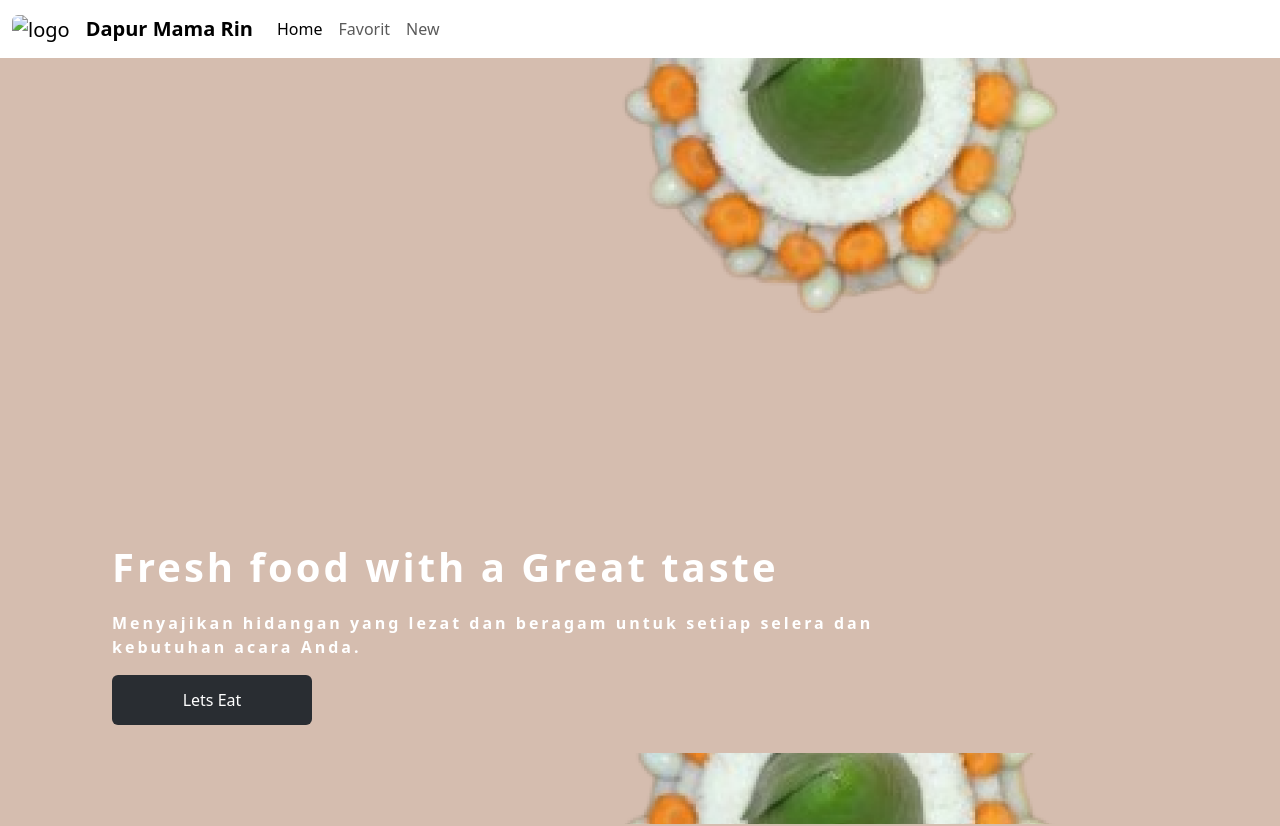
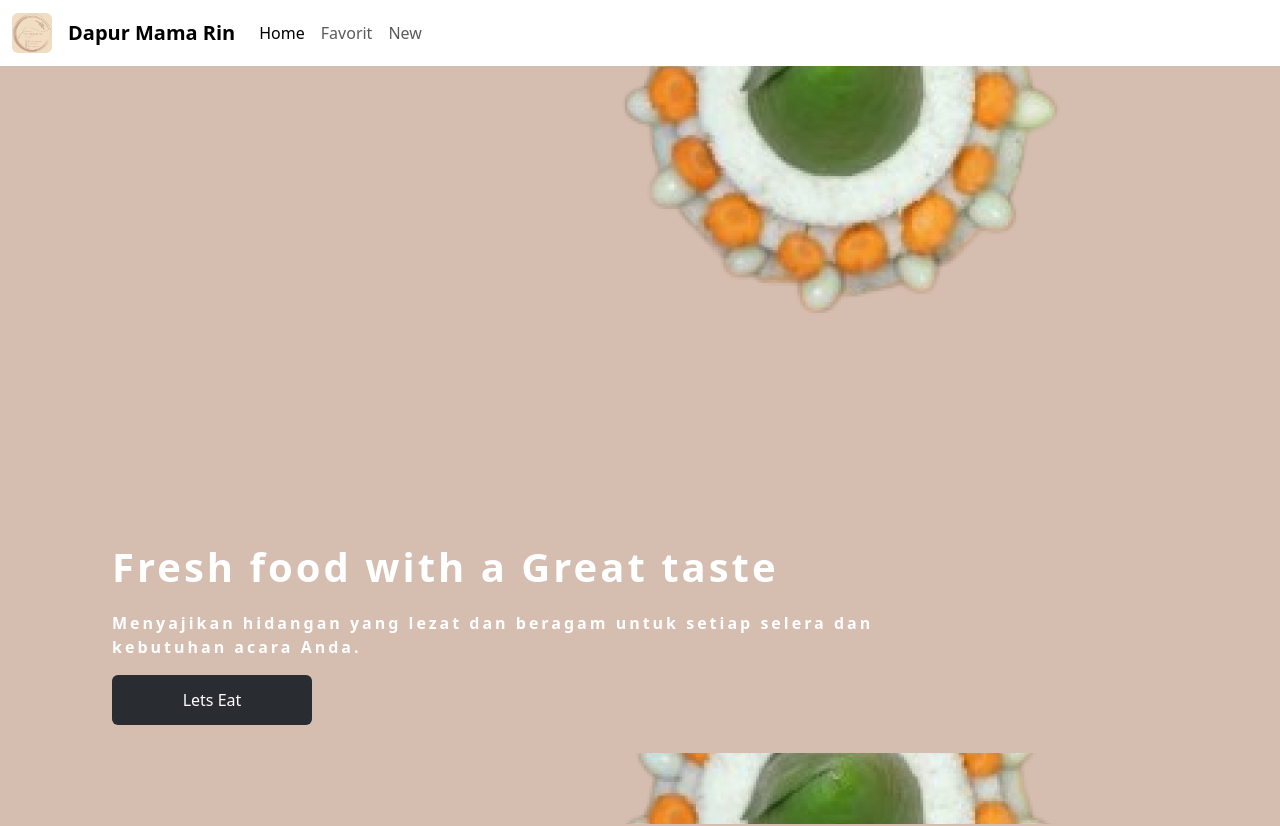
Before and after one commit to MukhlisHasyim/Mukhlishasyim.github.io, a plain HTML site: page index.html in a window 1280 px wide. Shown: the top 826 px of the page. Drawn offline with nearby package versions, Linux system fonts and the light colour scheme; no server answers; files whose address does not match are found by name.

Commit message:
Update index.html

```diff
--- a/index.html
+++ b/index.html
@@ -14,7 +14,7 @@
     <!--navbar-->
     <nav class="navbar navbar-expand-lg fixed-top">
         <div class="container-fluid">
-            <a class="navbar-brand " href="#"><img src="1.jfif" alt="logo" style="width:40px; height:40px;" class="rounded"></a>
+            <a class="navbar-brand " href="#"><img src="img/1.jfif" alt="logo" style="width:40px; height:40px;" class="rounded"></a>
             <a class="navbar-brand fw-semibold " href="#">Dapur Mama Rin</a>
             <button class="navbar-toggler" type="button" data-bs-toggle="collapse" data-bs-target="#navbarNav" aria-controls="navbarNav" aria-expanded="false" aria-label="Toggle navigation">
           <span class="navbar-toggler-icon"></span>
```
